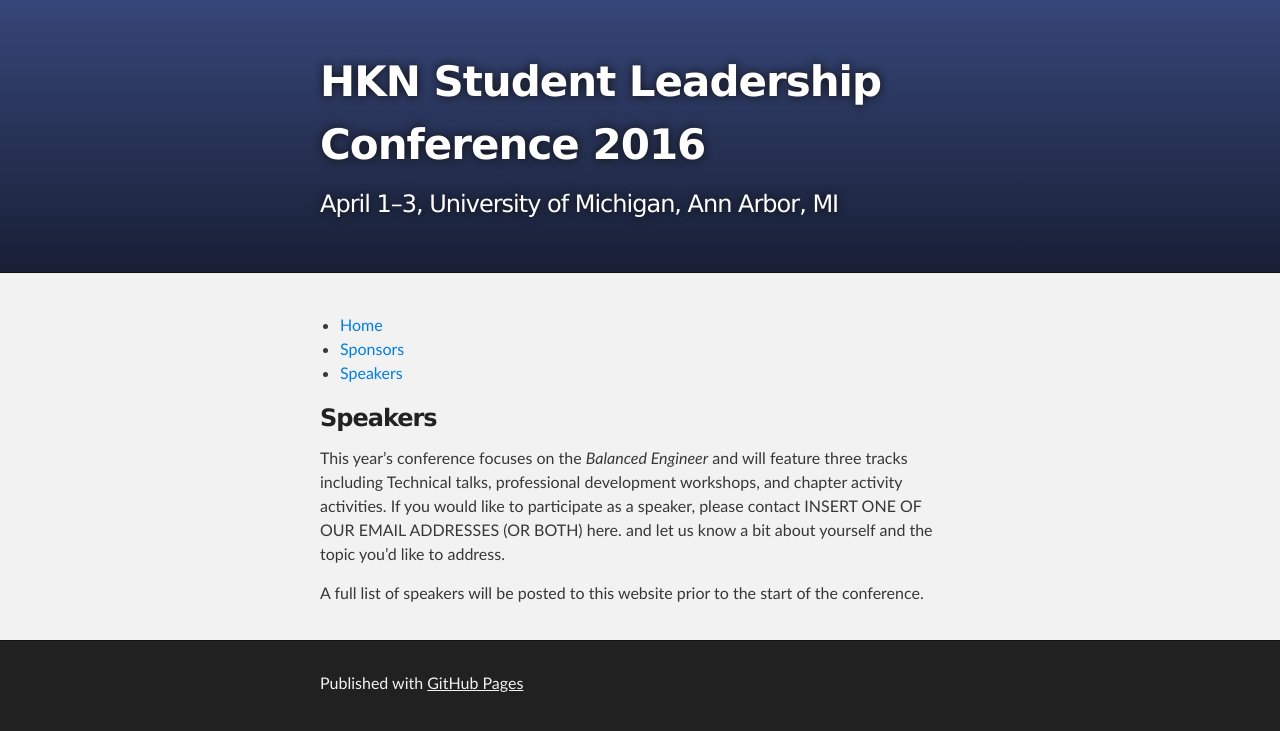
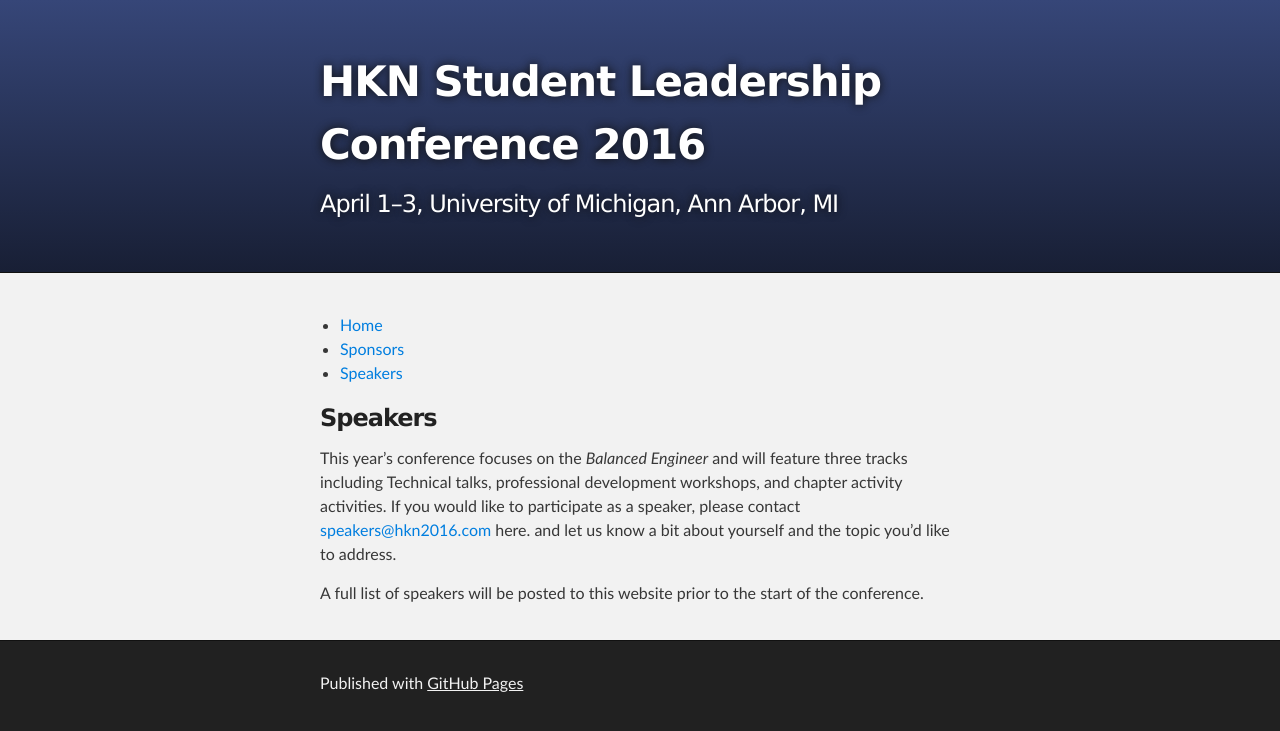
Before and after one commit to hkncon2016/hkncon2016.github.io, a Jekyll site: the page built from speakers/index.md, in a window 1280 px wide. Shown: the top 731 px of the page. Built offline with Jekyll 4.4.1, drawn with Linux system fonts in a browser that asks for light colours.

Commit message:
lol amateur hour

```diff
--- a/speakers/index.md
+++ b/speakers/index.md
@@ -4,6 +4,6 @@ title: HKN SLC '16 Speakers
 ---
 
 ### Speakers
-This year's conference focuses on the *Balanced Engineer* and will feature three tracks including Technical talks, professional development workshops, and chapter activity activities. If you would like to participate as a speaker, please contact INSERT ONE OF OUR EMAIL ADDRESSES (OR BOTH) here. and let us know a bit about yourself and the topic you'd like to address.
+This year's conference focuses on the *Balanced Engineer* and will feature three tracks including Technical talks, professional development workshops, and chapter activity activities. If you would like to participate as a speaker, please contact [speakers@hkn2016.com](speakers@hkn2016.com) here. and let us know a bit about yourself and the topic you'd like to address.
 
 A full list of speakers will be posted to this website prior to the start of the conference.
```
